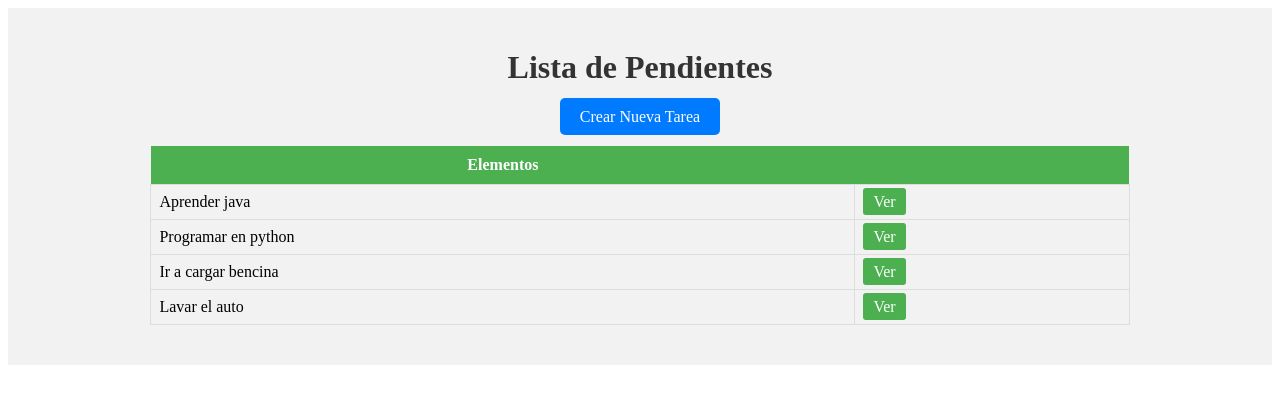
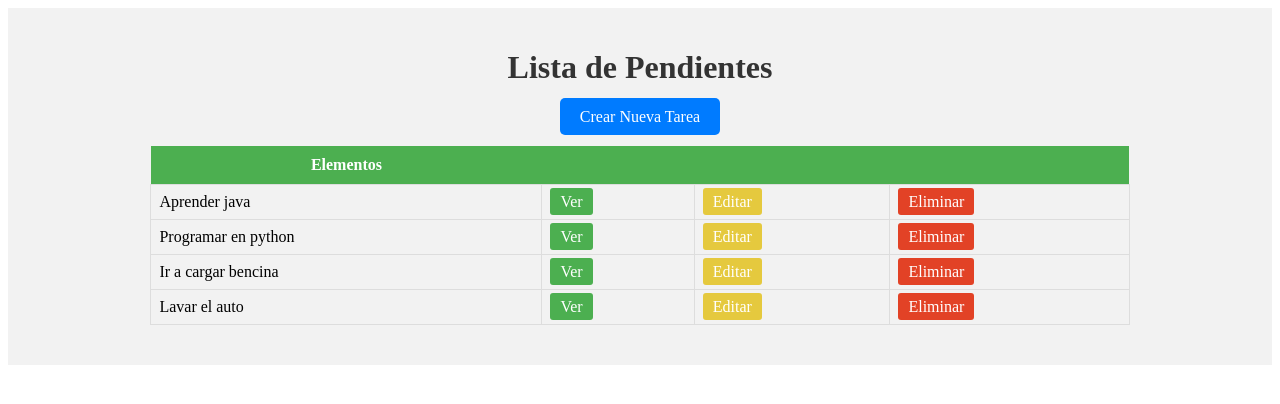
Before and after one commit to carlos-alvarez-duoc/Proyecto_proyecto, a Django app: page / in a window 1280 px wide. Shown: the top 404 px of the page. Run offline with Django 5.2, Linux system fonts and the light colour scheme; data comes from the database, SQL or seed files in the repository; both versions use the stored data as it was after the commit.

Commit message:
Se agrego Editar y Eliminar tarea

```diff
--- a/Proyecto2024/proyecto/base/templates/base/tarea_form.html
+++ b/Proyecto2024/proyecto/base/templates/base/tarea_form.html
@@ -1,4 +1,5 @@
 <h1>Formulario de Tareas</h1>
+<a href="{% url 'tareas' %}">Volver</a>
 
 <form method="POST" action="">
     {% csrf_token %}
--- a/Proyecto2024/proyecto/base/templates/base/tarea_list.html
+++ b/Proyecto2024/proyecto/base/templates/base/tarea_list.html
@@ -6,6 +6,10 @@
         <tr>
             <th style="background-color: #4CAF50; color: white; padding: 10px;">Elementos</th>
             <th style="background-color: #4CAF50; color: white; padding: 10px;"></th>
+            <th style="background-color: #4CAF50; color: white; padding: 10px;"></th>
+            <th style="background-color: #4CAF50; color: white; padding: 10px;"></th>
+
+
         </tr>
 
         {% for tarea in tareas %}
@@ -13,6 +17,9 @@
         <tr>
             <td style="border: 1px solid #ddd; padding: 8px;">{{ tarea.titulo }}</td>
             <td style="border: 1px solid #ddd; padding: 8px;"><a href="{% url 'tarea' tarea.id %}" style="text-decoration: none; background-color: #4CAF50; color: white; padding: 5px 10px; border-radius: 3px;">Ver</a></td>
+            <td style="border: 1px solid #ddd; padding: 8px;"><a href="{% url 'editar-tarea' tarea.id %}" style="text-decoration: none; background-color: #e5c93e; color: white; padding: 5px 10px; border-radius: 3px;">Editar</a></td>
+            <td style="border: 1px solid #ddd; padding: 8px;"><a href="{% url 'eliminar-tarea' tarea.id %}" style="text-decoration: none; background-color: #e24226; color: white; padding: 5px 10px; border-radius: 3px;">Eliminar</a></td>
+
         </tr>
 
         {% empty %}
--- a/Proyecto2024/proyecto/base/urls.py
+++ b/Proyecto2024/proyecto/base/urls.py
@@ -1,7 +1,9 @@
 """docstring"""
 from django.urls import path
-from .views import ListaPendientes, DetalleTarea, CrearTarea
+from .views import ListaPendientes, DetalleTarea, CrearTarea, EditarTarea, EliminarTarea
 
 urlpatterns = [path('', ListaPendientes.as_view(), name='tareas'),
                path('tarea/<int:pk>', DetalleTarea.as_view(), name='tarea'),
-               path('crear-tarea/', CrearTarea.as_view(), name='crear-tarea')]
+               path('crear-tarea/', CrearTarea.as_view(), name='crear-tarea'),
+               path('editar-tarea/<int:pk>', EditarTarea.as_view(), name='editar-tarea'),
+               path('eliminar-tarea/<int:pk>', EliminarTarea.as_view(), name='eliminar-tarea')]
--- a/Proyecto2024/proyecto/base/views.py
+++ b/Proyecto2024/proyecto/base/views.py
@@ -2,7 +2,7 @@
 from django.shortcuts import render
 from django.views.generic.list import ListView
 from django.views.generic.detail import DetailView
-from django.views.generic.edit import CreateView
+from django.views.generic.edit import CreateView, UpdateView, DeleteView
 from django.urls import reverse_lazy
 from .models import Tarea
 
@@ -22,3 +22,15 @@ class CrearTarea(CreateView):
     model = Tarea
     fields = '__all__'
     success_url = reverse_lazy('tareas')
+
+class EditarTarea(UpdateView):
+    """docstring"""
+    model = Tarea
+    fields = '__all__'
+    success_url = reverse_lazy('tareas')
+
+class EliminarTarea(DeleteView):
+    """docstring"""
+    model = Tarea
+    context_object_name = 'tarea'
+    success_url = reverse_lazy('tareas')
```
Also changed, not shown: Proyecto2024/proyecto/base/templates/base/tarea_confirm_delete.html (added, +7 -0 lines), Proyecto2024/proyecto/db.sqlite3.
